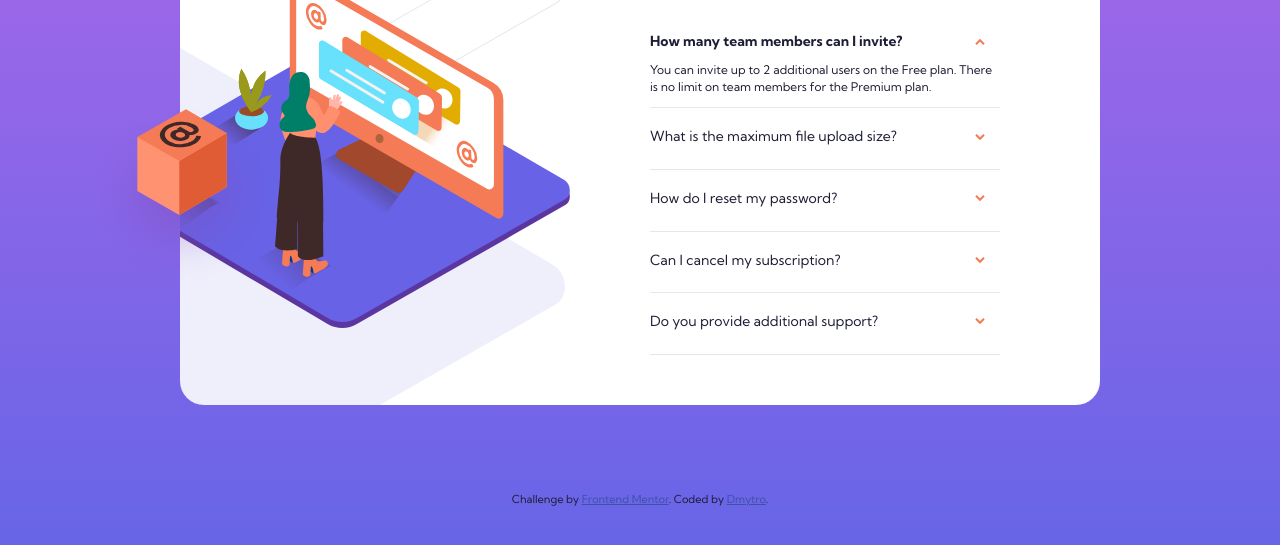
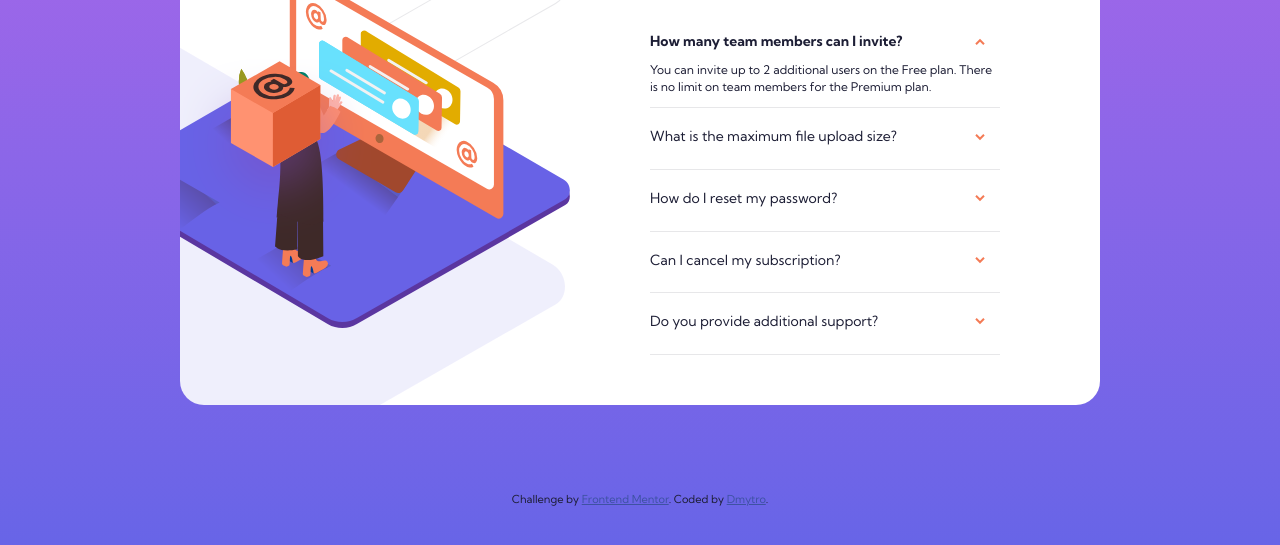
Before and after one commit to dima-voit/faq-accordion-card, a plain HTML site: page index.html in a window 1280 px wide. Both pictures are taken after a click on the element "How many team members can I invite?". Shown: the part 223-768 px from the top of the page. Drawn offline with Linux system fonts and the light colour scheme.

Commit message:
add animation for faq box image

```diff
--- a/index.js
+++ b/index.js
@@ -28,6 +28,15 @@ getAccordionItem();
 if(accordions) {
   accordions.forEach((item) => {
     accordions[1].classList.add("active")
+
+    item.addEventListener("mouseover", () => {
+      faqBox.style.transform = "translateY(-80px)";
+    })
+
+    item.addEventListener("mouseleave", () => {
+      faqBox.style.transform = "translateY(-48px) translateY(-20%)";
+    })
+
     item.addEventListener("click", function() {
       if(this.classList.contains("active")) {
         this.classList.remove("active");
--- a/style.css
+++ b/style.css
@@ -178,8 +178,4 @@ img {
   .faq__title {
     text-align: left;
   }
-
-  body > div.wrapper > section > div.faq__text > div > div:nth-child(1):hover body > div.wrapper > section > img.faq__box {
-    transform: translateX(-80px);
-  }
 }
```
